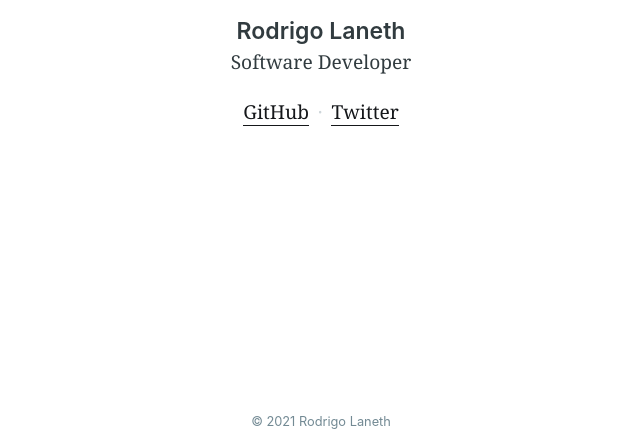
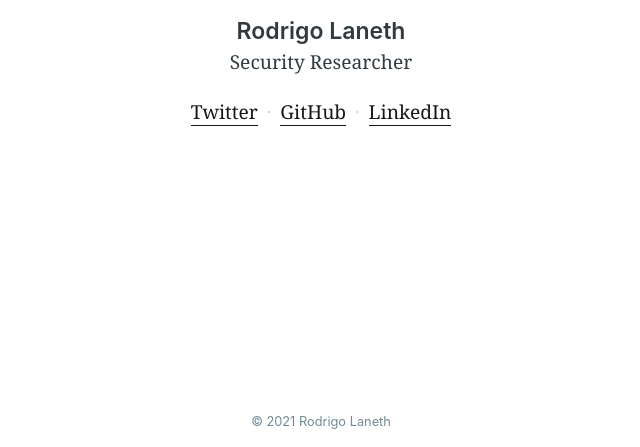
Before and after one commit to rlaneth/rlaneth.github.io, a plain HTML site: page index.html in a window 1280 px wide. Shown: the part 353-800 px from the top of the page, without its empty margins (319-959 px from the left). Drawn offline with Linux system fonts and the light colour scheme.

Commit message:
Minor updates

```diff
--- a/index.html
+++ b/index.html
@@ -20,14 +20,17 @@
         </div>
         <h2>Rodrigo Laneth</h2>
         <p class="serif">
-          Software Developer
+          Security Researcher
         </p>
         <ul class="serif">
+          <li>
+            <a href="https://twitter.com/rlaneth" target="_blank">Twitter</a>
+          </li>
           <li>
             <a href="https://github.com/rlaneth" target="_blank">GitHub</a>
           </li>
           <li>
-            <a href="https://twitter.com/rlaneth" target="_blank">Twitter</a>
+            <a href="https://linkedin.com/in/rlaneth" target="_blank">LinkedIn</a>
           </li>
         </ul>
       </div>
```
